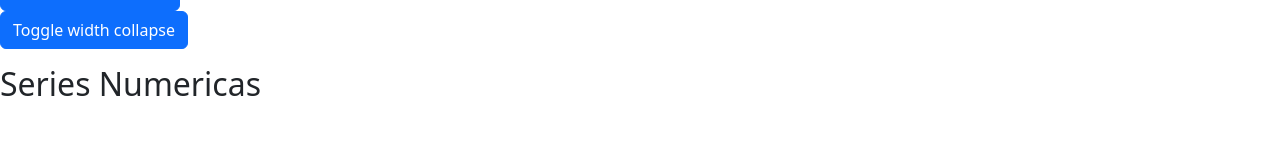
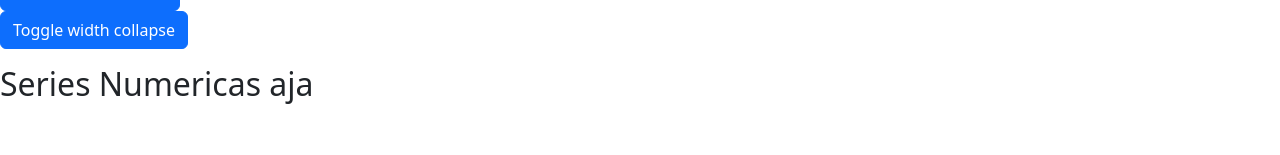
Before and after one commit to Johnnyinlove/Matematico, a React (Vite) app: page /Matematico/Cursos in a window 1280 px wide. Shown: the part 593-748 px from the top of the page. Built offline with nearby package versions, Linux system fonts and the light colour scheme.

Commit message:
prubareinicioclon

```diff
--- a/src/Cursos.tsx
+++ b/src/Cursos.tsx
@@ -88,7 +88,7 @@ return (
 
 
 
-<h2>Series Numericas</h2>
+<h2>Series Numericas aja</h2>
 
 <div className="container-fluid">
   <ReactPlayer
```
